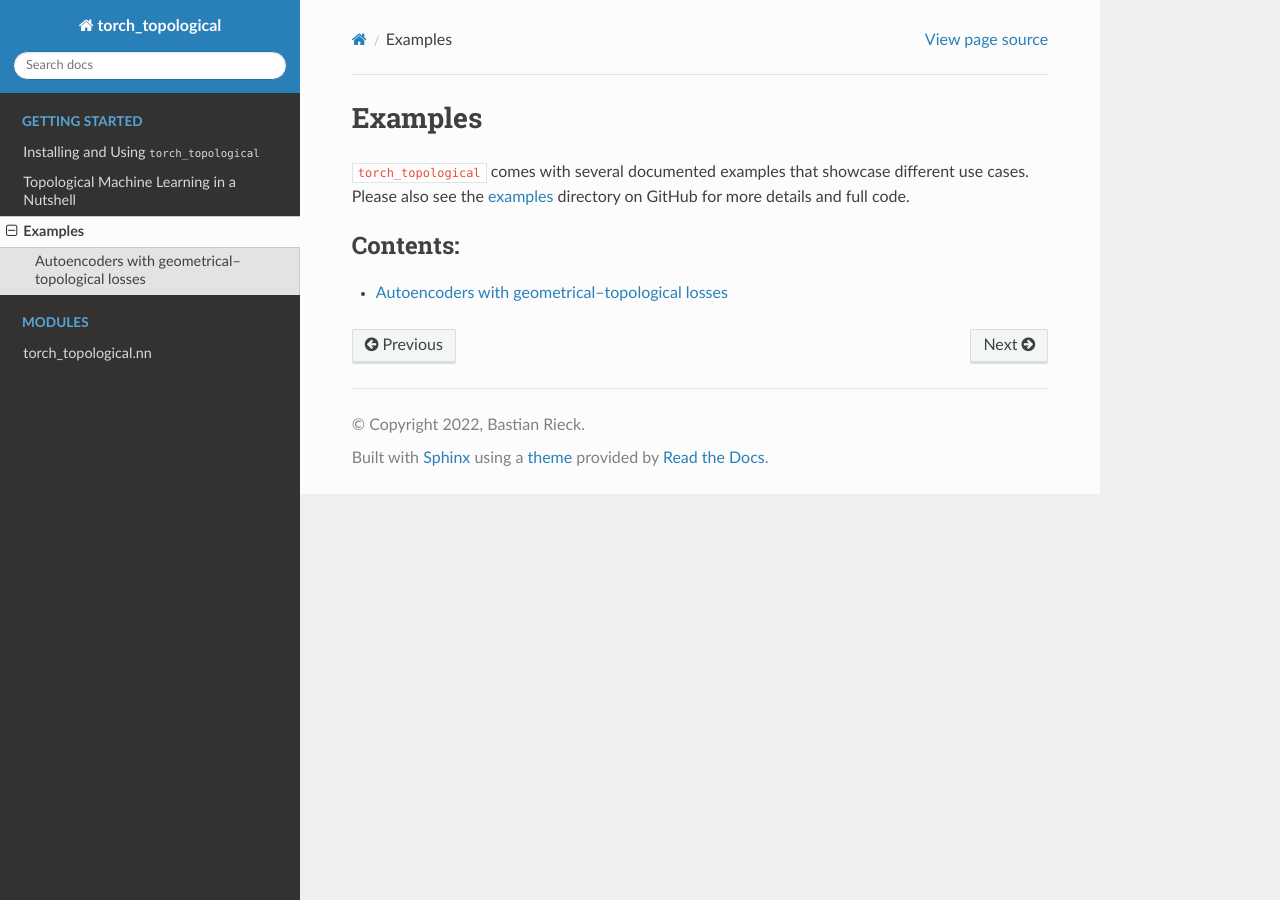
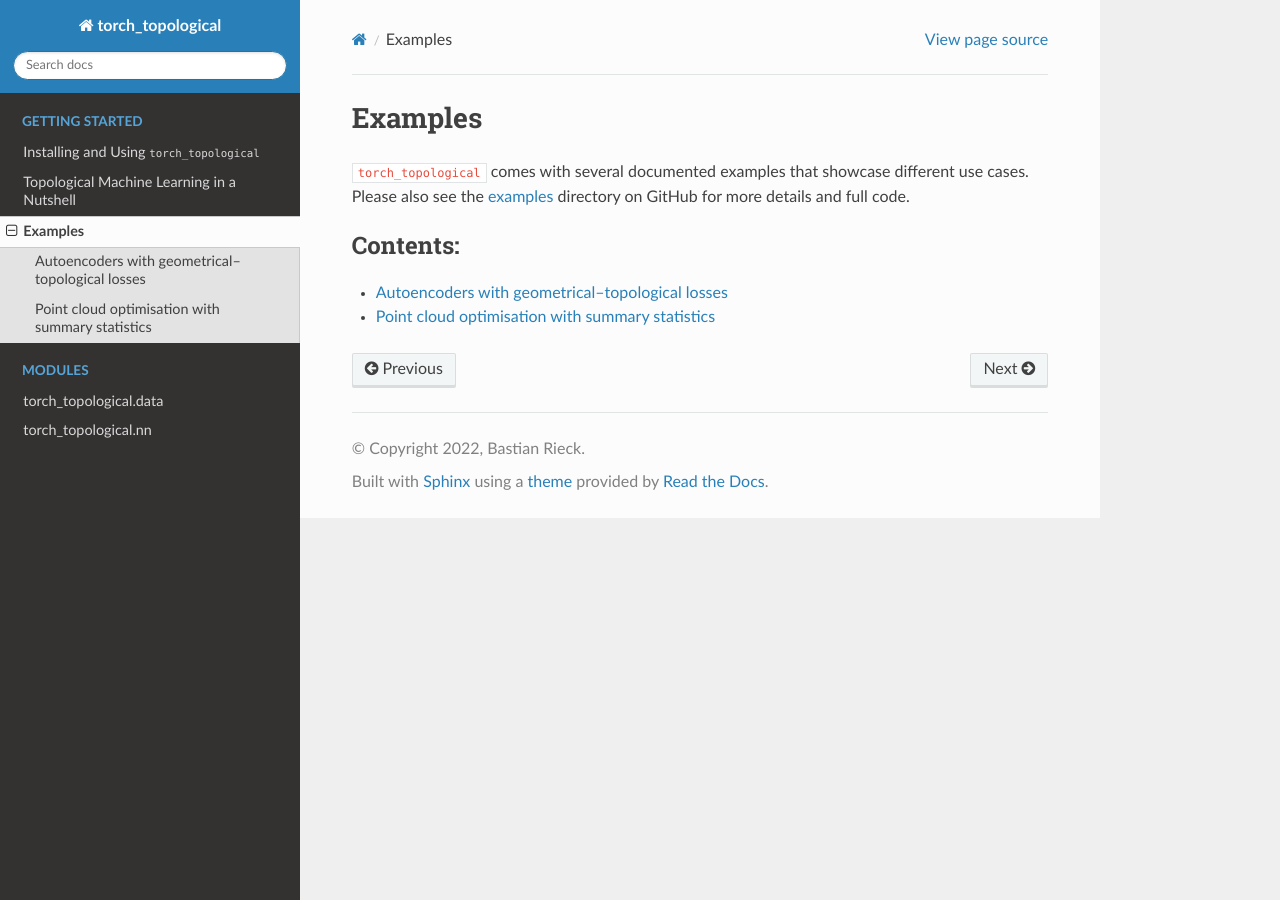
Before and after one commit to aidos-lab/pytorch-topological, a Sphinx documentation site: the page built from docs/source/examples/index.rst, in a window 1280 px wide. Built offline with Sphinx 7.4.7 and the Read the Docs theme 2.0.0, drawn with Linux system fonts in a browser that asks for light colours; pages that are not in the unit, such as notebooks, are missing from menus.

Commit message:
Included more modules

```diff
--- /dev/null
+++ b/docs/source/data.rst
@@ -0,0 +1,5 @@
+torch_topological.data
+======================
+
+.. automodule:: torch_topological.data
+   :members:
--- a/docs/source/examples/index.rst
+++ b/docs/source/examples/index.rst
@@ -11,3 +11,4 @@ directory on GitHub for more details and full code.
    :caption: Contents:
 
    autoencoders
+   summary_statistics
```
